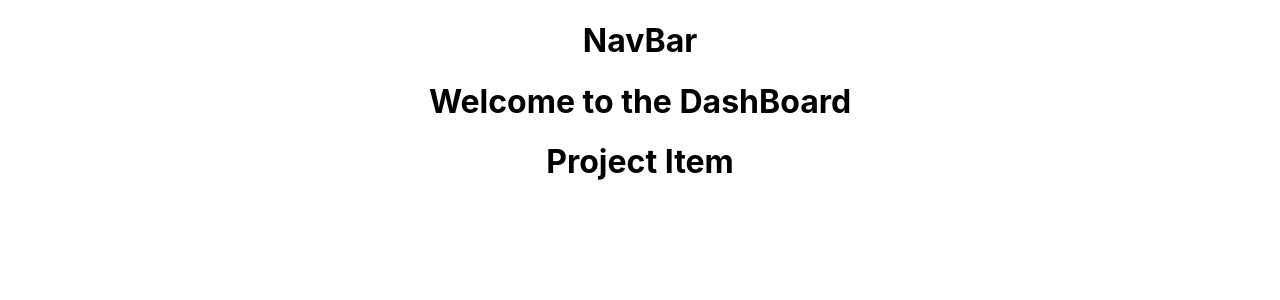
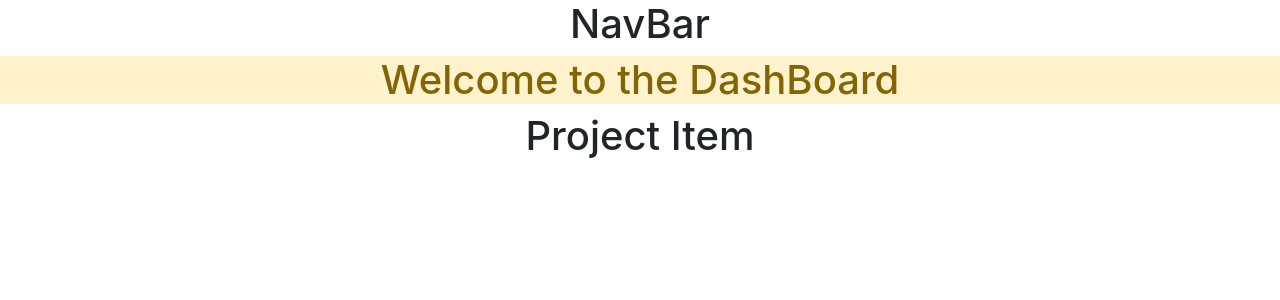
Before and after one commit to oabergum/StarterPPMTool, a React (Create React App) app in the folder ppmtool-react-client/: page /dashboard in a window 1280 px wide. Shown: the top 300 px of the page. Built offline with nearby package versions, Linux system fonts and the light colour scheme.

Commit message:
Branch_14: Lagt til bootstrap for styling

```diff
--- a/ppmtool-react-client/package.json
+++ b/ppmtool-react-client/package.json
@@ -6,6 +6,7 @@
     "@testing-library/jest-dom": "^4.2.4",
     "@testing-library/react": "^9.3.2",
     "@testing-library/user-event": "^7.1.2",
+    "bootstrap": "^4.5.0",
     "react": "^16.13.1",
     "react-dom": "^16.13.1",
     "react-scripts": "3.4.1"
--- a/ppmtool-react-client/src/App.js
+++ b/ppmtool-react-client/src/App.js
@@ -2,6 +2,7 @@
 import "./App.css";
 import Dashboard from "./components/Dashboard";
 import Header from "./components/Layout/Header";
+import "bootstrap/dist/css/bootstrap.min.css";
 
 class App extends Component {
   render() {
--- a/ppmtool-react-client/src/components/Dashboard.js
+++ b/ppmtool-react-client/src/components/Dashboard.js
@@ -5,7 +5,7 @@
   render() {
     return (
       <div>
-        <h1>Welcome to the DashBoard</h1>
+        <h1 className="alert-warning">Welcome to the DashBoard</h1>
         <ProjectItem />
       </div>
     );
```
Also changed, not shown: 1 other file (tests, documents, lock files or other folders).
